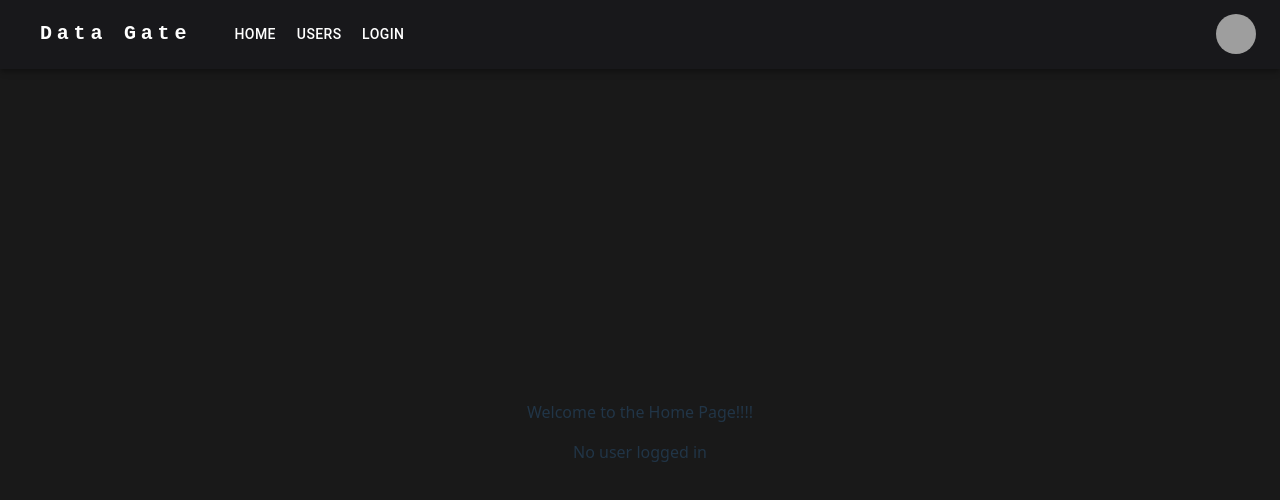
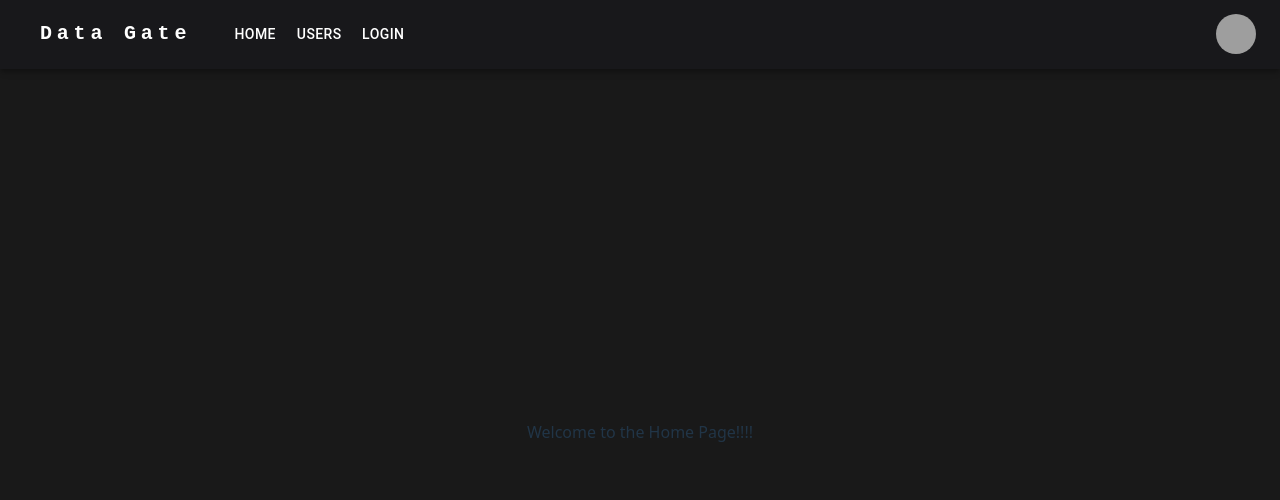
Before and after one commit to yurikgarcia/data-gate, a React (Vite) app: page / in a window 1280 px wide. Shown: the top 500 px of the page. Built offline with nearby package versions, Linux system fonts and the light colour scheme; grey boxes are pictures that could not be loaded; some icons are missing.

Commit message:
passing res through localStorage

```diff
--- a/src/components/AddUser.tsx
+++ b/src/components/AddUser.tsx
@@ -89,7 +89,6 @@ export default function addUser({ onUserCreated }: AddUserProps) {
     try {
       const response = await axios.post(`${apiUrl}/newUser`, newUser);
       if (response.status >= 200 && response.status < 300) {
-        console.log("User created:", response.data);
         onUserCreated(); // Call the function passed as a prop to refresh the user list
         handleClose();
       }
--- a/src/pages/Home.tsx
+++ b/src/pages/Home.tsx
@@ -1,22 +1,17 @@
-import { useAppSelector } from "../store"
+
 
 
 
 export default function Homes() {
 
-  const user = useAppSelector(state => state.user.user)
+
+
 
 
   return (
     <div>
       <p>Welcome to the Home Page!!!!</p>
-      {user ? (
-        <>
-          <p>Email: {user.email}</p>
-        </>
-      ) : (
-        <p>No user logged in</p>
-      )}
+
     </div>
   )
 }
--- a/src/pages/Login.tsx
+++ b/src/pages/Login.tsx
@@ -9,19 +9,18 @@ import {
 } from "@mui/material";
 import { useNavigate } from "react-router-dom";
 import { useAppSelector } from "../store";
-import { useDispatch } from "react-redux";
-import { setUser } from "../slices/userSlice";
+
+
 
 export default function Login() {
   const [email, setEmail] = useState("");
   const [password, setPassword] = useState("");
 
   const apiUrl = useAppSelector((state) => state.api.apiUrl);
-  const dispatch = useDispatch();
+
 
   const handleSubmit = async (e: React.FormEvent) => {
     e.preventDefault();
-    console.log("apiUrl from func", apiUrl);
     try {
       const response = await fetch(`${apiUrl}/login`, {
         method: "POST",
@@ -33,15 +32,15 @@ export default function Login() {
           password,
         }),
       });
-
       if (!response.ok) {
         throw new Error("Login failed");
       }
-      // const data = await response.json();
-      // console.log("Login successful:", data);
       const { token, user } = await response.json();
-      dispatch(setUser({ token, user }))
-      navigate("/"); // Redirect to home page
+      console.log("USer", user)
+      localStorage.setItem("token", token)
+      localStorage.setItem("user_id", user.id)
+      localStorage.setItem("user_email", user.email)
+      navigate("/");
     } catch (error) {
       console.error("Error during login:", error);
     }
--- a/src/pages/Users.tsx
+++ b/src/pages/Users.tsx
@@ -35,7 +35,7 @@ export default function Users() {
     fetchUsers();
   }, []);
 
-  //import addUser
+
 
   return (
     <Box
```
